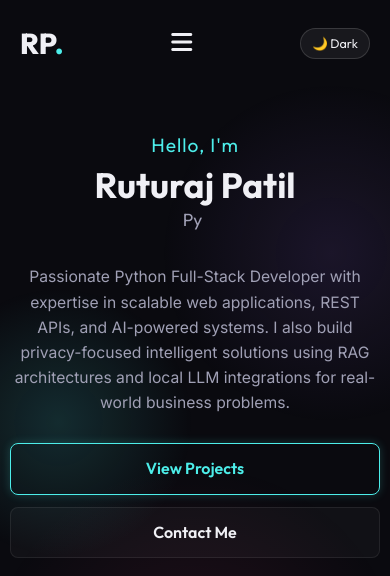
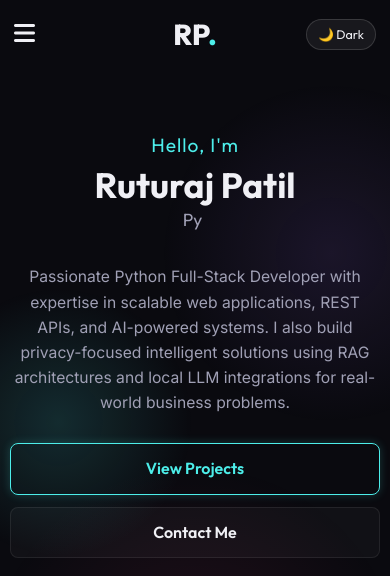
Before and after one commit to RuturajPatil0424/portfolio, a website: page index.html in a window 390 px wide. Shown: the top 576 px of the page. Drawn offline with Linux system fonts and the light colour scheme; no server answers.

Commit message:
phone view navbar fixed

```diff
--- a/style.css
+++ b/style.css
@@ -253,7 +253,7 @@ main {
 #navbar {
     position: fixed;
     top: 0;
-    width: 100vw;
+    width: 100%;
     z-index: 100;
     transition: var(--transition);
     background: transparent;
@@ -912,7 +912,20 @@ footer {
     .nav-links.active {
         right: 0;
     }
-    .mobile-menu-btn { display: block; z-index: 101;}
+    .nav-container {
+        position: relative;
+        padding: 15px 14px;
+    }
+    .logo {
+        position: absolute;
+        left: 50%;
+        transform: translateX(-50%);
+    }
+    .mobile-menu-btn {
+        display: block;
+        z-index: 101;
+        order: -1;
+    }
     .glitch-text { font-size: 2.8rem; }
     .typing-text { font-size: 1.3rem; }
     .contact-title { font-size: 2.5rem; }
```
Also changed, not shown: 1 other file.
